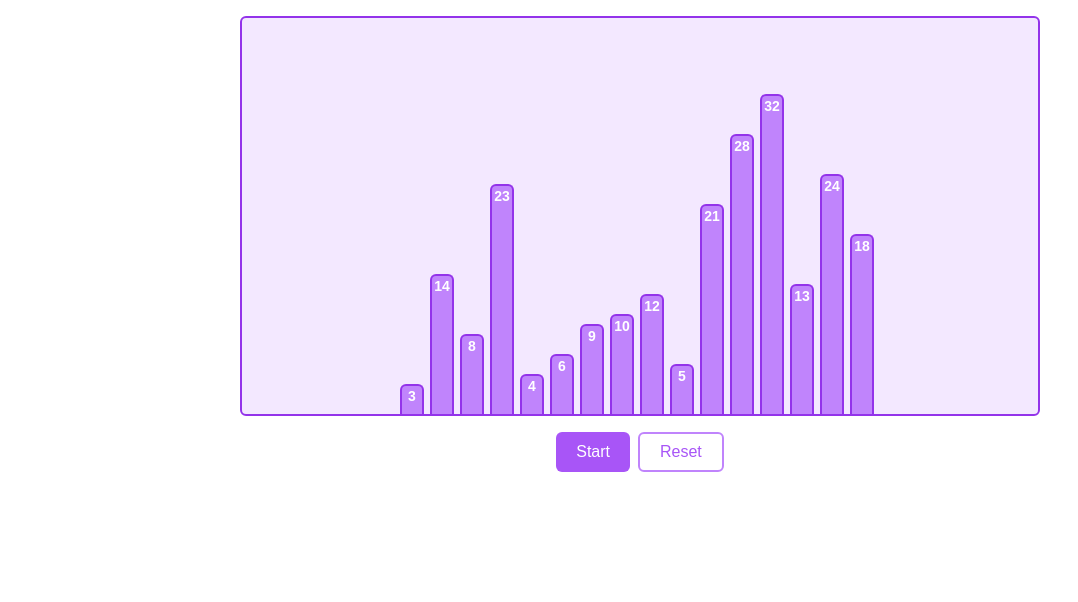
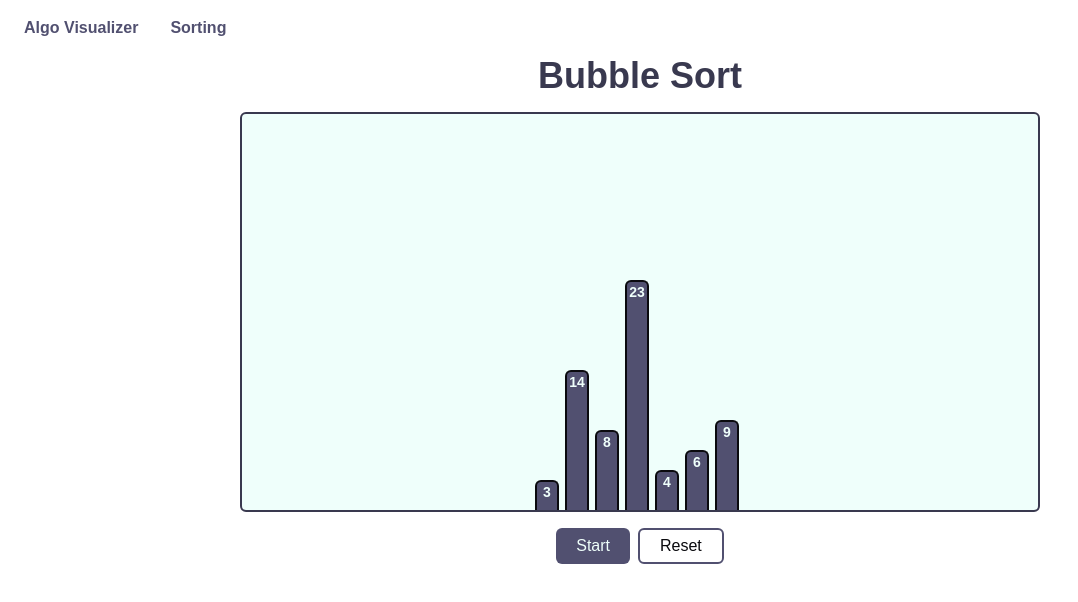
Before and after one commit to hungntran/algo-visualizer, a React (Create React App) app: page /sorting in a window 1280 px wide. Shown: the top 602 px of the page, without its empty margins (0-1078 px from the left). Built offline with nearby package versions, Linux system fonts and the light colour scheme.

Commit message:
feat: init pages navigator with react router

```diff
--- a/package.json
+++ b/package.json
@@ -10,6 +10,7 @@
     "classnames": "^2.3.1",
     "react": "^18.0.0",
     "react-dom": "^18.0.0",
+    "react-router-dom": "^6.3.0",
     "react-scripts": "5.0.0",
     "web-vitals": "^2.1.4"
   },
--- a/src/App.tsx
+++ b/src/App.tsx
@@ -1,13 +1,18 @@
 import React from "react";
-import SortingVisualizer from "components/SortingVisualizer";
-
-const arr = [3, 14, 8, 23, 4, 6, 9, 10, 12, 5, 21, 28, 32, 13, 24, 18];
+import { BrowserRouter, Route, Routes } from "react-router-dom";
+import Sorting from "pages/Sorting";
+import Home from "pages/Home";
+import Header from "components/Header";
 
 function App() {
   return (
-    <div className="App">
-      <SortingVisualizer sourceNumbers={arr} />
-    </div>
+    <BrowserRouter>
+      <Header />
+      <Routes>
+        <Route path="/" element={<Home />}></Route>
+        <Route path="/sorting" element={<Sorting />}></Route>
+      </Routes>
+    </BrowserRouter>
   );
 }
 
--- a/src/components/Bar.tsx
+++ b/src/components/Bar.tsx
@@ -6,15 +6,18 @@ const Bar: FC<{
   order: number;
   isComparing: boolean;
   isSorted: boolean;
-}> = ({ value, order, isComparing, isSorted }) => {
+  isSwapping: boolean;
+}> = ({ value, order, isComparing, isSorted, isSwapping }) => {
   return (
     <div
       className={classNames(
         "w-6 border-2 border-b-0 text-white text-sm font-semibold text-center rounded-t-md transition-all absolute",
         {
-          "bg-purple-400 border-purple-600": !isComparing && !isSorted,
-          "bg-yellow-400 border-yellow-600": isComparing,
-          "bg-green-400 border-green-600": isSorted,
+          "bg-primary-500 border-primary-800":
+            !isComparing && !isSorted && !isSwapping,
+          "bg-tertiary-400 border-tertiary-700": isSwapping,
+          "bg-tertiary-500 border-tertiary-800": isComparing,
+          "bg-secondary-400 border-secondary-700": isSorted,
         }
       )}
       style={{
--- a/src/components/Button.tsx
+++ b/src/components/Button.tsx
@@ -9,11 +9,11 @@ const Button: FC<{
   return (
     <button
       className={classNames(
-        "px-5 py-1.5  hover:bg-purple-600 active:bg-purple-700  rounded-md",
+        "px-5 py-1 hover:bg-primary-600 active:bg-primary-700 rounded-md",
         {
-          "border-2 border-purple-400 text-purple-500 hover:text-white":
+          "border-2 border-primary-500 text-primary-800 hover:text-white":
             isOutline,
-          "bg-purple-500 text-white": !isOutline,
+          "bg-primary-500 text-white": !isOutline,
         }
       )}
       onClick={() => onClick && onClick()}
--- /dev/null
+++ b/src/components/Header.tsx
@@ -0,0 +1,13 @@
+import React from "react";
+import { Link } from "react-router-dom";
+
+const Header = () => {
+  return (
+    <div className="h-14 flex items-center gap-x-8 px-6 font-semibold text-primary-500">
+      <Link to="/">Algo Visualizer</Link>
+      <Link to="/sorting">Sorting</Link>
+    </div>
+  );
+};
+
+export default Header;
--- a/src/components/SortingVisualizer.tsx
+++ b/src/components/SortingVisualizer.tsx
@@ -1,7 +1,7 @@
 import React, { FC, useState } from "react";
 import useSortingVisualize from "hooks/useSortingVisualize";
-import Button from "components/Button";
 import Bar from "components/Bar";
+import VisualizerControls, { VisualizerStatus } from "./VisualizerControls";
 
 export enum SortingAlgorithms {
   BUBBLE_SORT = "BUBBLE_SORT",
@@ -21,17 +21,11 @@ type SortingVisualizerProps = {
 const MIN_HEIGHT = 400;
 const MAX_WIDTH = 800;
 
-enum Status {
-  NONE,
-  RUNNING,
-  PAUSED,
-  DONE,
-}
-
 const SortingVisualizer: FC<SortingVisualizerProps> = ({ sourceNumbers }) => {
   const [comparing, setComparing] = useState<number[]>([]);
+  const [swapping, setSwapping] = useState<number[]>([]);
   const [sorted, setSorted] = useState<number[]>([]);
-  const [status, setStatus] = useState<Status>(Status.NONE);
+  const [status, setStatus] = useState<VisualizerStatus>(VisualizerStatus.NONE);
   const { tracer, setNumbers, numbers, resetNumbers } =
     useSortingVisualize(sourceNumbers);
 
@@ -41,15 +35,18 @@ const SortingVisualizer: FC<SortingVisualizerProps> = ({ sourceNumbers }) => {
     return null;
   }
 
+  const resetActions = () => {
+    setComparing([]);
+    setSwapping([]);
+  };
+
   const handleStart = () => {
-    setStatus(Status.RUNNING);
+    setStatus(VisualizerStatus.RUNNING);
 
     tracer.start({
       onCompare: (payload) => {
+        resetActions();
         setComparing(payload);
-      },
-      onCompared: () => {
-        setComparing([]);
       },
       onSwap: (payload) => {
         const [numA, numB] = payload;
@@ -61,35 +58,37 @@ const SortingVisualizer: FC<SortingVisualizerProps> = ({ sourceNumbers }) => {
           a.order = b.order;
           b.order = tmp;
         }
+        resetActions();
+        setSwapping(payload);
         setNumbers(res);
       },
       onSorted: (payload) => {
+        resetActions();
         setSorted((sorted) => sorted.concat(payload));
       },
       onFinish: () => {
-        console.log("finished");
-        setStatus(Status.DONE);
+        setStatus(VisualizerStatus.DONE);
       },
     });
   };
 
   const handlePause = () => {
     tracer.pause();
-    setStatus(Status.PAUSED);
+    setStatus(VisualizerStatus.PAUSED);
   };
 
   const handleReset = () => {
     tracer.reset();
     resetNumbers();
-    setComparing([]);
+    resetActions();
     setSorted([]);
-    setStatus(Status.NONE);
+    setStatus(VisualizerStatus.NONE);
   };
 
   return (
     <div className="p-4">
       <div
-        className="mx-auto bg-purple-100 border-2 border-purple-600 flex justify-center items-end rounded-md"
+        className="mx-auto bg-white border-2 border-primary-600 flex justify-center items-end rounded-md"
         style={{ height: MIN_HEIGHT, width: MAX_WIDTH }}
       >
         <div
@@ -103,22 +102,20 @@ const SortingVisualizer: FC<SortingVisualizerProps> = ({ sourceNumbers }) => {
               key={value}
               order={order}
               value={value}
+              isSwapping={swapping.includes(value)}
               isComparing={comparing.includes(value)}
               isSorted={sorted.includes(value)}
             />
           ))}
         </div>
       </div>
-      <div className="flex justify-center gap-x-2 mt-4">
-        {status === Status.RUNNING ? (
-          <Button onClick={handlePause} text="Pause" />
-        ) : (
-          <>
-            <Button onClick={handleStart} text="Start" />
-            <Button onClick={handleReset} text="Reset" isOutline />
-          </>
-        )}
-      </div>
+
+      <VisualizerControls
+        status={status}
+        onStart={handleStart}
+        onPause={handlePause}
+        onReset={handleReset}
+      />
     </div>
   );
 };
--- /dev/null
+++ b/src/components/VisualizerControls.tsx
@@ -0,0 +1,33 @@
+import React, { FC } from "react";
+import Button from "components/Button";
+import classNames from "classnames";
+
+export enum VisualizerStatus {
+  NONE,
+  RUNNING,
+  PAUSED,
+  DONE,
+}
+
+const VisualizerControls: FC<{
+  status: VisualizerStatus;
+  className?: string;
+  onPause?: () => void;
+  onStart?: () => void;
+  onReset?: () => void;
+}> = ({ status, className, onPause, onStart, onReset }) => {
+  return (
+    <div className={classNames("flex justify-center gap-x-2 mt-4", className)}>
+      {status === VisualizerStatus.RUNNING ? (
+        <Button onClick={onPause} text="Pause" />
+      ) : (
+        <>
+          <Button onClick={onStart} text="Start" />
+          <Button onClick={onReset} text="Reset" isOutline />
+        </>
+      )}
+    </div>
+  );
+};
+
+export default VisualizerControls;
--- /dev/null
+++ b/src/pages/Home.tsx
@@ -0,0 +1,7 @@
+import React from "react";
+
+const Home = () => {
+  return <div>Home</div>;
+};
+
+export default Home;
--- /dev/null
+++ b/src/pages/Sorting.tsx
@@ -0,0 +1,17 @@
+import React from "react";
+import SortingVisualizer from "components/SortingVisualizer";
+
+const arr = [3, 14, 8, 23, 4, 6, 9];
+
+const Sorting = () => {
+  return (
+    <div>
+      <h1 className="text-4xl font-bold text-primary-600 text-center">
+        Bubble Sort
+      </h1>
+      <SortingVisualizer sourceNumbers={arr} />
+    </div>
+  );
+};
+
+export default Sorting;
--- a/src/services/Tracer.ts
+++ b/src/services/Tracer.ts
@@ -9,7 +9,7 @@ type TraceType = {
   payload: number[];
 };
 
-const STEP_TIME_MS = 300;
+const STEP_TIME_MS = 500;
 
 class Tracer {
   private traces: TraceType[] = [];
@@ -23,13 +23,11 @@ class Tracer {
 
   public start({
     onCompare,
-    onCompared,
     onSwap,
     onFinish,
     onSorted,
   }: {
     onCompare: (payload: number[]) => void;
-    onCompared: () => void;
     onSwap: (payload: number[]) => void;
     onSorted: (payload: number[]) => void;
     onFinish: () => void;
@@ -48,14 +46,6 @@ class Tracer {
         }, this.timestamp++ * STEP_TIME_MS);
 
         this.timeoutIds.add(compareTimeout);
-
-        const comparedTimeout = setTimeout(() => {
-          onCompared();
-          clearTimeout(comparedTimeout);
-          this.timeoutIds.delete(comparedTimeout);
-        }, this.timestamp++ * STEP_TIME_MS);
-
-        this.timeoutIds.add(comparedTimeout);
 
         return;
       }
--- a/tailwind.config.js
+++ b/tailwind.config.js
@@ -1,7 +1,47 @@
 module.exports = {
   content: ["./src/**/*.{ts,tsx}"],
   theme: {
-    extend: {},
+    extend: {
+      colors: {
+        white: "#EFFFFB",
+        primary: {
+          50: "#B1B1C7",
+          100: "#A6A5BF",
+          200: "#8E8DAE",
+          300: "#76759D",
+          400: "#626188",
+          500: "#515070",
+          600: "#39394F",
+          700: "#22212F",
+          800: "#0A0A0E",
+          900: "#000000",
+        },
+        secondary: {
+          50: "#E6F9EF",
+          100: "#D5F6E5",
+          200: "#B4EECF",
+          300: "#93E7BA",
+          400: "#71DFA5",
+          500: "#50D890",
+          600: "#2CC473",
+          700: "#219658",
+          800: "#17683D",
+          900: "#0D3B22",
+        },
+        tertiary: {
+          50: "#DCEBF4",
+          100: "#CCE1F0",
+          200: "#ADCFE6",
+          300: "#8EBDDD",
+          400: "#6EAAD3",
+          500: "#4F98CA",
+          600: "#347CAD",
+          700: "#275D82",
+          800: "#1A3E57",
+          900: "#0D1F2C",
+        },
+      },
+    },
   },
   plugins: [],
 };
```
Also changed, not shown: 1 other file (tests, documents, lock files or other folders).
